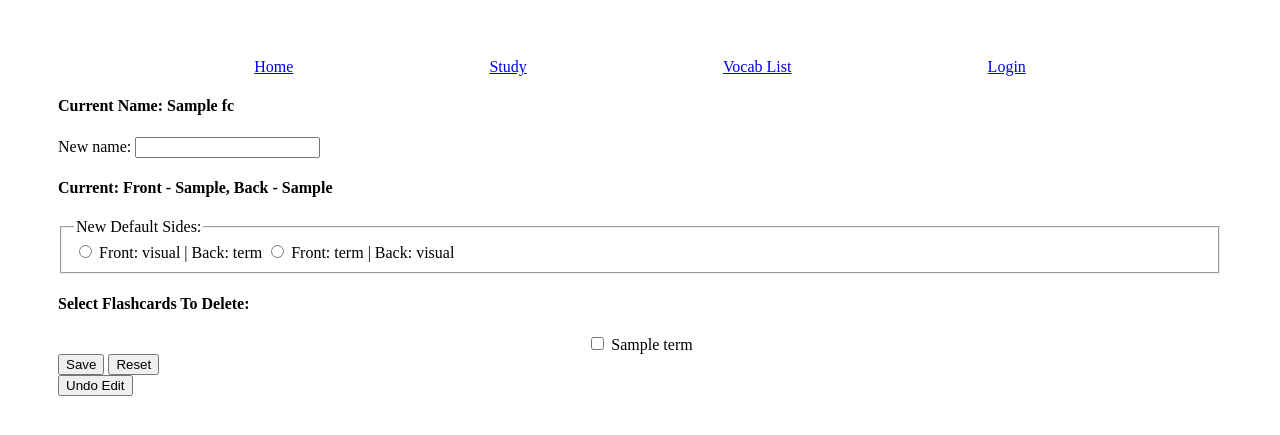
After one commit to Jikotol/TSA-Software-DEV, a Python web app: template templates/edit_set.html in a window 1280 px wide. The commit adds this page. Shown: the top 435 px of the page. Run offline with Jinja, Linux system fonts and the light colour scheme; the template is opened without the code that fills it: most values are stand-ins (such as "Sample title", 1, 10 or a date in 2020).

Commit message:
finished vocab list, homepage, and edit sets feature

```diff
--- a/static/style.css
+++ b/static/style.css
@@ -50,3 +50,15 @@ body {
 .on-top {
     position: absolute;
 }
+
+.beside {
+    display: flex;        /* letters sit next to each other */
+    flex-wrap: wrap;      /* wrap to next line if needed */
+}
+
+
+.block {
+    display: flex;
+    display: block;
+    flex-wrap: wrap
+}
--- a/templates/base.html
+++ b/templates/base.html
@@ -11,10 +11,12 @@
         <ul>
             <li><a href="{{ url_for('home') }}">Home</a></li>
             <li><a href="{{ url_for('sets') }}">Study</a></li>
+            <li><a href="{{ url_for('vocab_list') }}">Vocab List</a></li>
             <li {% if not user %}hidden="hidden"{% endif %}><a href="{{ url_for('logout') }}">Logout</a></li>
             <li {% if user %}hidden="hidden"{% endif %}><a href="{{ url_for('login') }}">Login</a></li>
         </ul>
     </nav>
     {% block content %}{% endblock %}
+
 </body>
 </html>
--- /dev/null
+++ b/templates/edit_set.html
@@ -0,0 +1,94 @@
+{% extends "base.html" %}
+{% block title %}Edit Set{% endblock %}
+{% block content %}
+    <form action="/sets/edit/{{ fc_set._id }}" id="edit-form" method="POST">
+        <h4>Current Name: {{ fc_set.name }}</h4>
+        <label for="name-input">New name:</label>
+        <input type="text" id="name-input" name="new-name">
+
+        <h4>Current: Front - {{ fc_set.default_front }}, Back - {{ fc_set.default_back }}</h4>
+        <fieldset>
+            <legend>New Default Sides:</legend>
+            <input type="radio" value="visual;term" name="new-sides" id="set-front-visual">
+            <label for="set-front-visual">Front: visual | Back: term</label>
+
+            <input type="radio" value="term;visual" name="new-sides" id="set-front-term">
+            <label for="set-front-term">Front: term | Back: visual</label>
+
+            <input type="hidden" name="new-front" id="new-front">
+            <input type="hidden" name="new-back" id="new-back">
+        </fieldset>
+
+        <h4>Select Flashcards To Delete: </h4>
+        <ul id="flashcard-select">
+            {% for card in fc_set.cards %}
+                <li>
+                    <input type="checkbox" value={{ card._id }} name="flashcard-del-check" id="{{ card.term }}">
+                    <label for="{{ card.term }}">{{ card.term }}</label>
+                </li>
+            {% endfor %}
+
+            <input type="hidden" name="flashcard-del-list" id="cards-hidden-input">
+        </ul>
+
+
+        <button type="submit" id="submit-btn">Save</button>
+        <button type="reset" id="reset-btn">Reset</button>
+
+    </form>
+
+    <button id="undo-edit">Undo Edit</button>
+
+    <script>
+
+        document.getElementById("undo-edit").addEventListener("click", () => {
+            window.location.href = "{{ url_for('sets') }}";
+        });
+
+        const form = document.getElementById("edit-form")
+
+        form.addEventListener("submit", (event) => {
+            const newName = document.getElementById("name-input")
+
+            if (!newName.value) {
+                newName.value = "{{ fc_set.name }}";
+            }
+
+            let newSides = "";
+
+            newSides = document.querySelector('input[name="new-sides"]:checked');
+
+            // Untangles values for sides
+            if (newSides) {
+
+                newSides = newSides.value.split(";");
+
+                // Updates hidden side values for form submission
+                document.getElementById("new-front").value = newSides[0];
+                document.getElementById("new-back").value = newSides[1];
+            } else {
+                document.getElementById("new-front").value = "{{ fc_set.default_front }}";
+                document.getElementById("new-back").value = "{{ fc_set.default_back }}";
+            }
+
+            let flashcardDelList = document.querySelectorAll("input[name='flashcard-del-check']:checked");
+
+            // Turns NodeList into an Array for map function
+            flashcardDelList = [...flashcardDelList];
+
+            // Prevents empty sets
+            if (flashcardDelList.length == "{{ fc_set.cards|length }}") {
+                alert("Sets must have atleast one flashcard!")
+                event.preventDefault()
+            }
+
+            // Filters for the values (flashcard ids)
+            flashcardDelList = flashcardDelList.map(deleteCheck => deleteCheck.value)
+
+            // Updates hidden card value for submission
+            document.getElementById("cards-hidden-input").value = JSON.stringify(flashcardDelList);
+
+        });
+    </script>
+
+{% endblock %}
--- a/templates/partials/_set-preview.html
+++ b/templates/partials/_set-preview.html
@@ -3,5 +3,6 @@
     <button id="close-btn">X</button>
     <div id="set-preview-div"></div>
     <button id="study-btn">Study</button>
+    <button id="edit-btn">Edit</button>
     <button id="delete-btn">Delete</button>
 </div>
--- a/templates/sets.html
+++ b/templates/sets.html
@@ -43,6 +43,12 @@
 
         studyBTN.addEventListener("click", () => {
             window.location.href = "/study/" + setId;
+        })
+
+        const editBTN = document.getElementById("edit-btn");
+
+        editBTN.addEventListener("click", () => {
+            window.location.href = "/sets/edit/" + setId;
         })
 
 
--- a/templates/vocab-list.html
+++ /dev/null
@@ -1,5 +0,0 @@
-{% extends "base.html" %}
-{% block title %}Vocab List{% endblock %}
-{% block content %}
-    {%  %}
-{% endblock %}
```
Also changed, not shown: app.py (+64 -11 lines), templates/home.html (+12 -1 lines), templates/login.html (+6 -6 lines), templates/partials/_letter-word-div.html (+13 -3 lines), templates/vocab_list.html (added, +10 -0 lines), data/full.db, templates/configure.html (line endings or trailing spaces).
